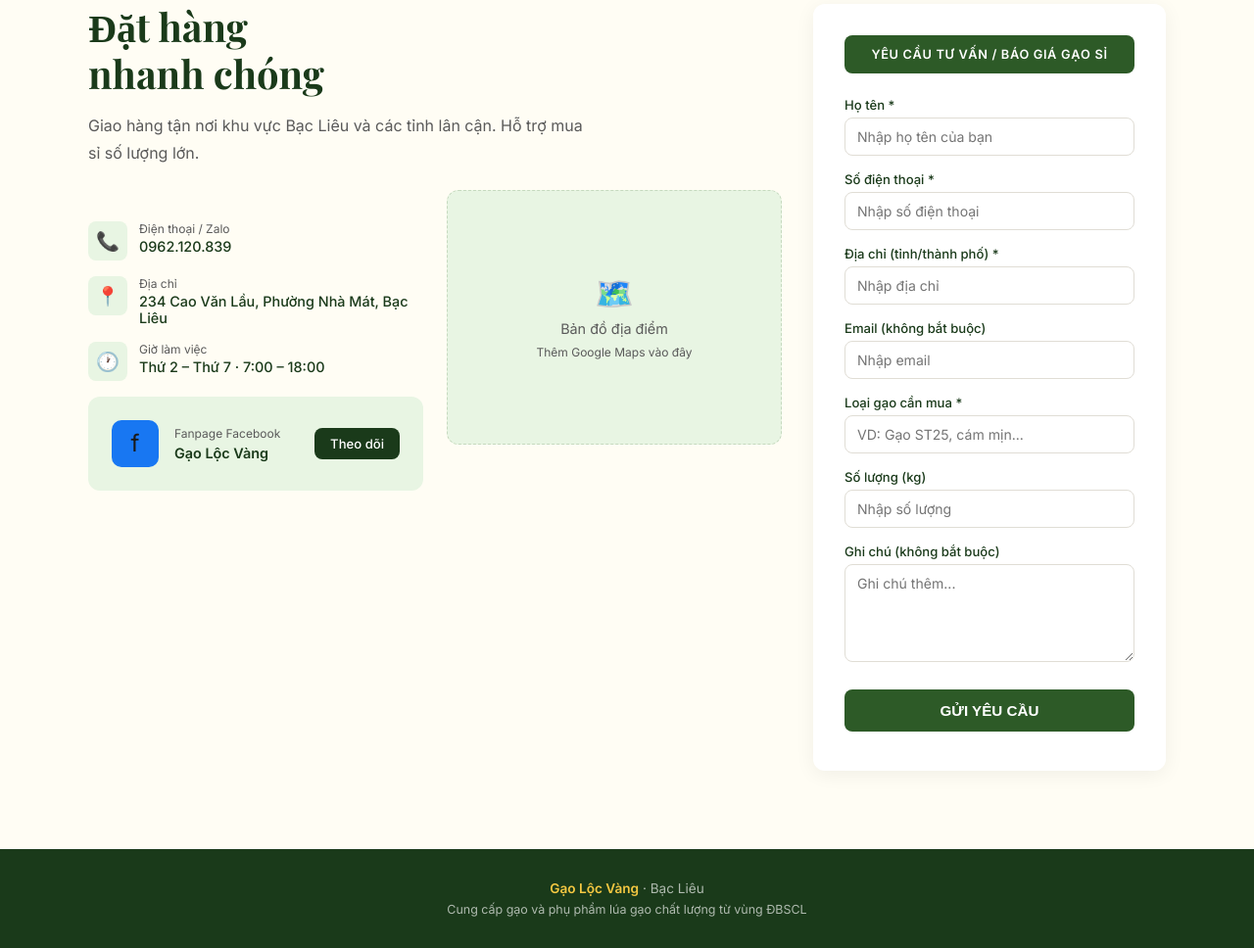
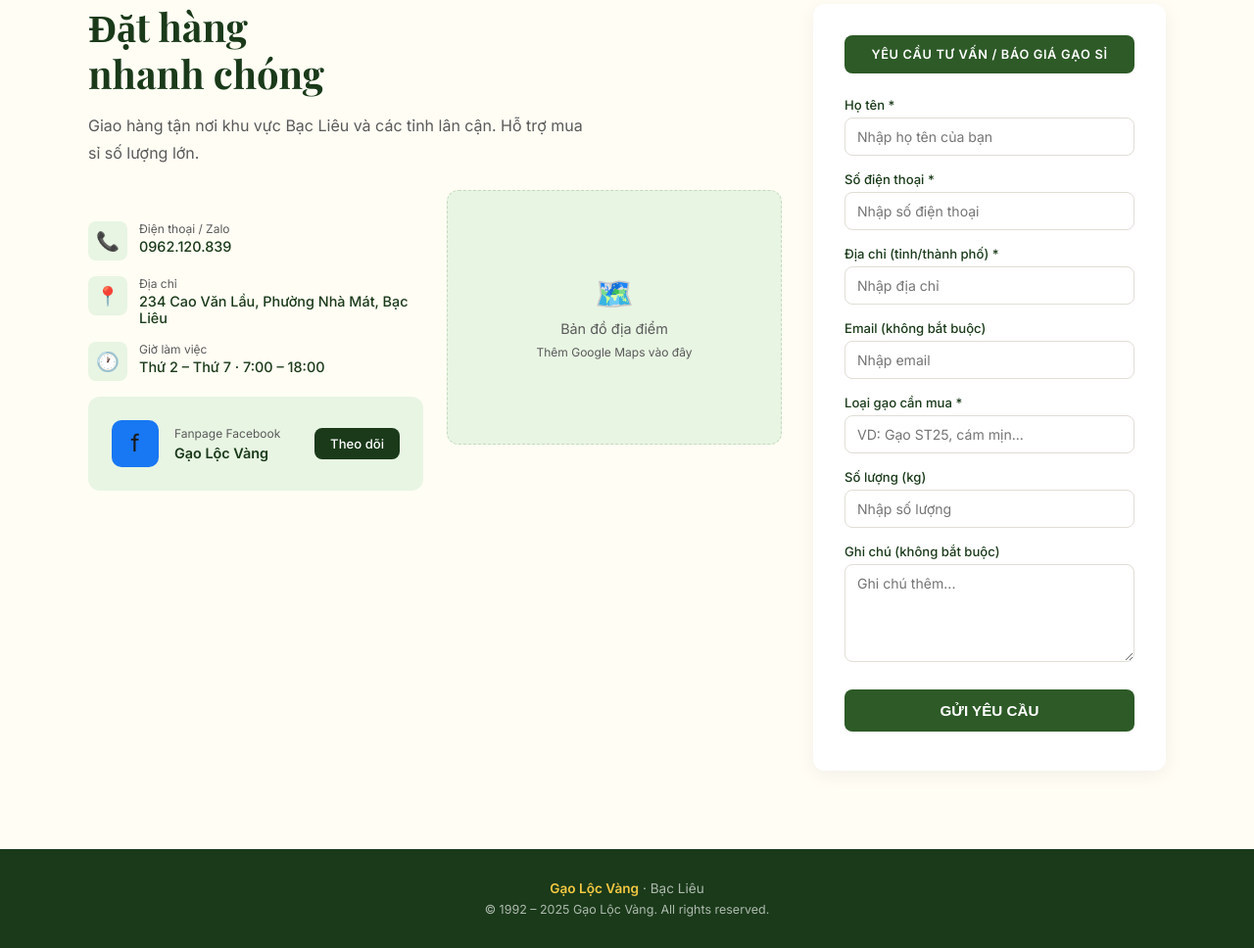
Before and after one commit to tamthanhbl12-collab/gaolocvang-web, a plain HTML site: page index.html in a window 1280 px wide. Shown: the part 2209-3177 px from the top of the page at 98% size. Drawn offline with nearby package versions, Linux system fonts and the light colour scheme.

Commit message:
Update index.html

```diff
--- a/index.html
+++ b/index.html
@@ -588,7 +588,7 @@ footer strong{color:var(--gold-light)}
 
 <footer>
   <strong>Gạo Lộc Vàng</strong> · Bạc Liêu<br>
-  <span style="font-size:0.78rem;margin-top:6px;display:block">Cung cấp gạo và phụ phẩm lúa gạo chất lượng từ vùng ĐBSCL</span>
+  <span style="font-size:0.78rem;margin-top:6px;display:block">© 1992 – 2025 Gạo Lộc Vàng. All rights reserved.</span>
 </footer>
 
 <!-- MODALS -->
```
